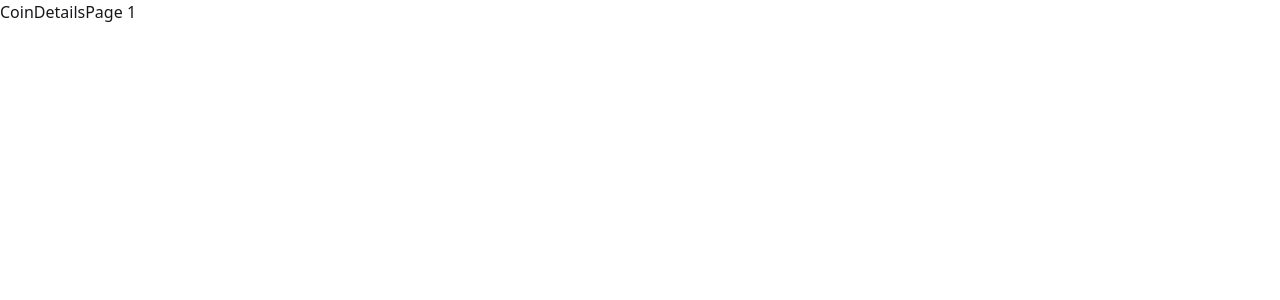
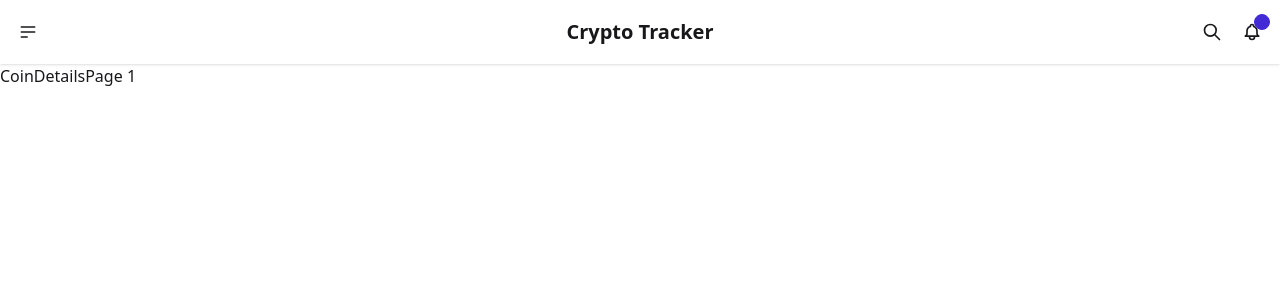
Before and after one commit to VikramKumarstm/Crypto-Project---Coin-Gecko, a React (Vite) app: page /details/1 in a window 1280 px wide. Shown: the top 300 px of the page. Built offline with nearby package versions, Linux system fonts and the light colour scheme.

Commit message:
added layouts

```diff
--- a/src/components/Routing/Routing.jsx
+++ b/src/components/Routing/Routing.jsx
@@ -1,14 +1,18 @@
 import React from 'react'
 import { Route, Routes } from 'react-router-dom'
+import CoinDetailsPage from '../../pages/CoinDetailsPage'
+import MainLayout from '../../pages/Layout'
 import Home from '../../pages/Home'
-import CoinDetailsPage from '../../pages/CoinDetailsPage'
 
 function Routing() {
   return (
     <div>
         <Routes>
-            <Route path='/' element={<Home />} />
-            <Route path='/details/:coinId' element={<CoinDetailsPage />} />
+            <Route path='/' element={<MainLayout />} >
+                <Route index element={<Home />} />
+                <Route path='/details/:coinId' element={<CoinDetailsPage />} />
+            </Route>
+
         </Routes>
     </div>
   )
--- a/src/pages/CoinDetailsPage.jsx
+++ b/src/pages/CoinDetailsPage.jsx
@@ -1,11 +1,16 @@
+import { useQuery } from '@tanstack/react-query';
 import React from 'react'
 import { useParams } from 'react-router-dom'
+import { fetchCoinDetails } from '../services/fetchCoinDetails';
 
 function CoinDetailsPage() {
     const {coinId} = useParams();
+
   return (
     <div>
         CoinDetailsPage {coinId}
+
+
     </div>
   )
 }
--- a/src/pages/Home.jsx
+++ b/src/pages/Home.jsx
@@ -1,12 +1,11 @@
 import React from 'react'
-import Navbar from '../components/Navbar/Navbar'
 import Banner from '../components/Banner/Banner'
 import CoinTable from '../components/CoinTable/CoinTable'
 
 function Home() {
   return (
     <>
-        <Navbar/>
+
         <Banner />
         <CoinTable/>
     </>
--- /dev/null
+++ b/src/pages/Layout.jsx
@@ -0,0 +1,14 @@
+import React from 'react'
+import Navbar from '../components/Navbar/Navbar'
+import { Outlet } from 'react-router-dom'
+
+function MainLayout() {
+  return (
+    <>
+        <Navbar /> {/** This navbar is the shared ui we want to across page */}
+        <Outlet /> {/** The actual page which will be rendred along with Navbar */}
+    </>
+  )
+}
+
+export default MainLayout
```
